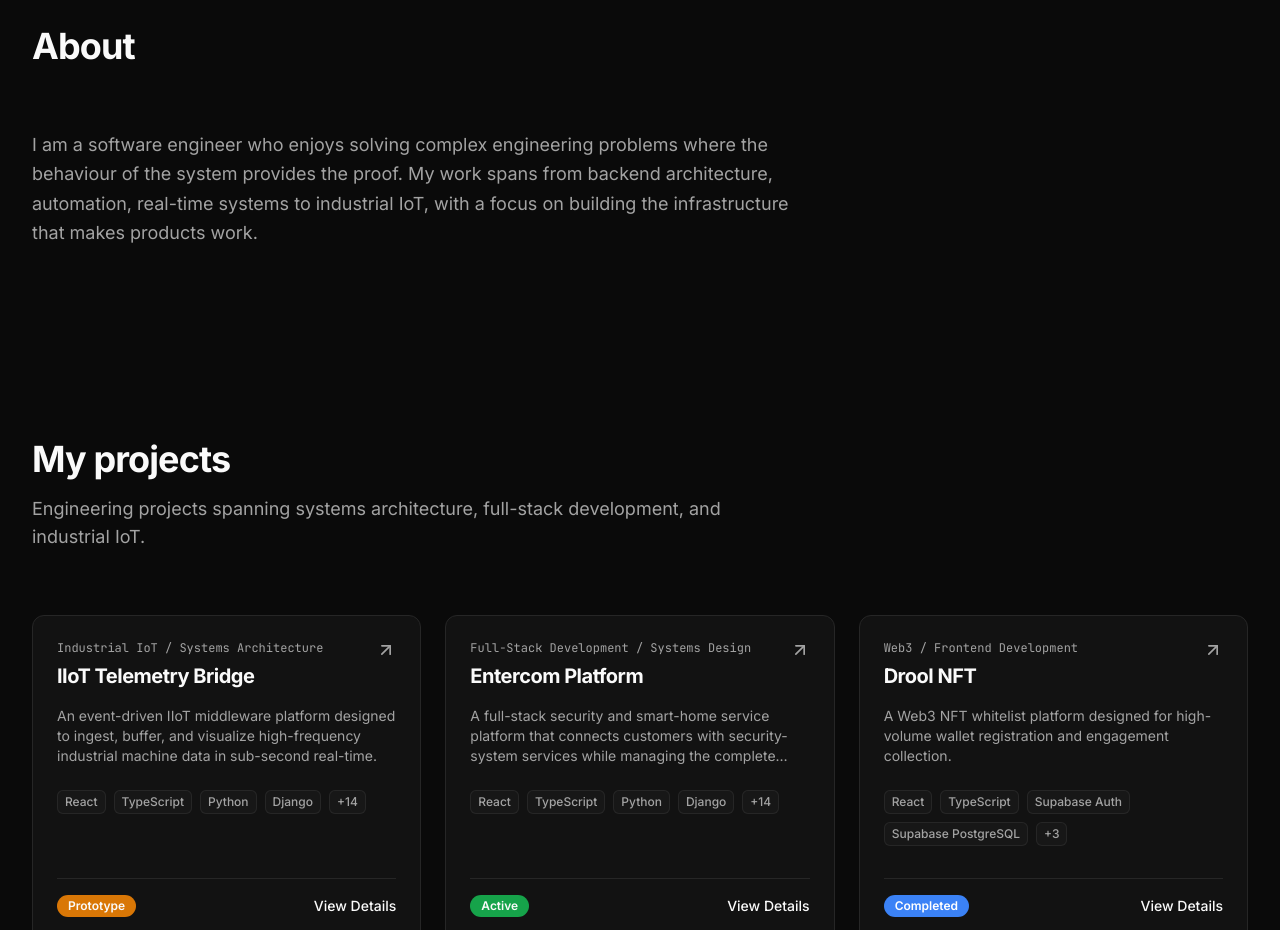
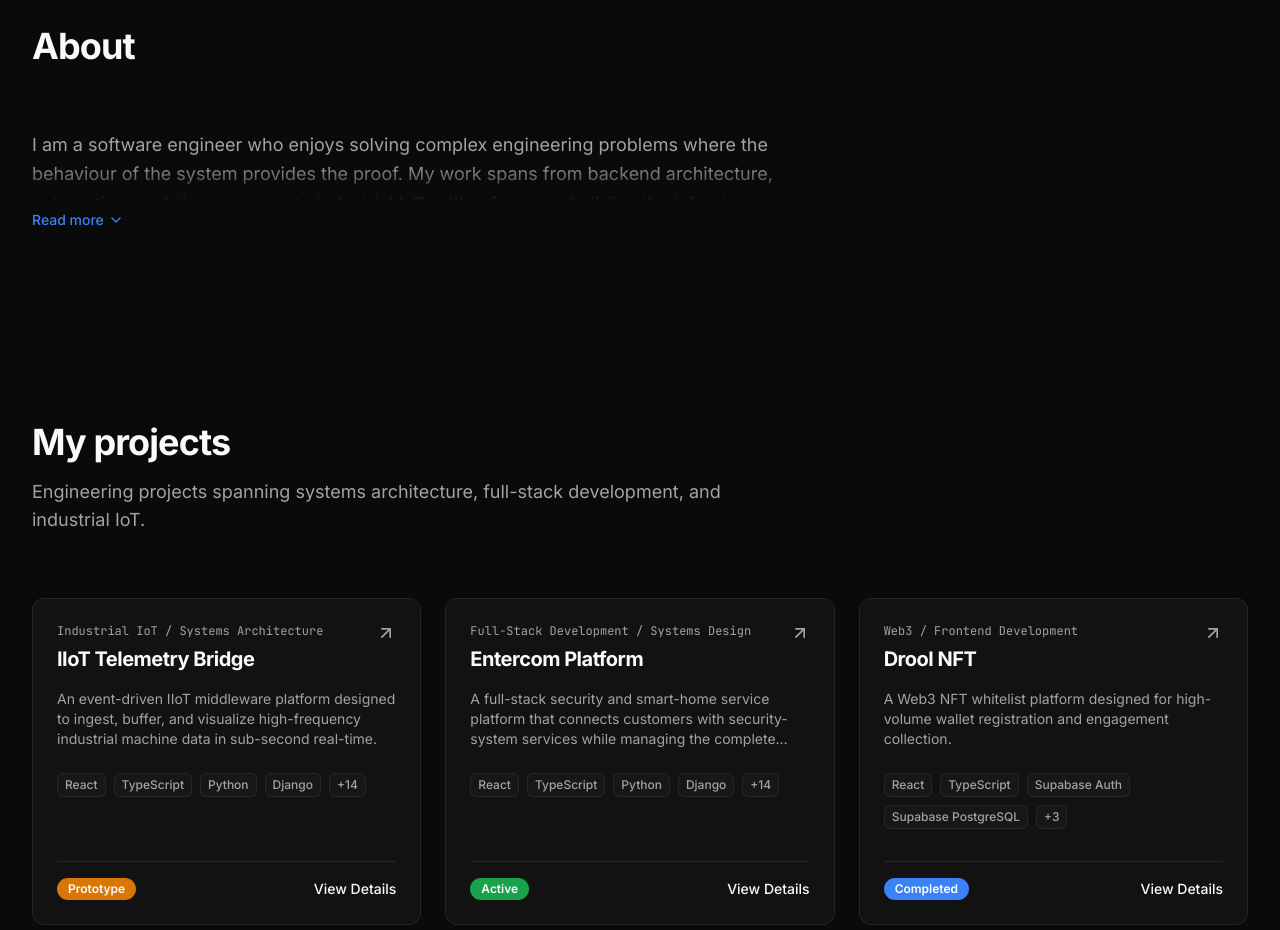
Before and after one commit to GITUPWALE08/portfolio, a React (Vite) app: page / in a window 1280 px wide. Shown: the part 1200-2130 px from the top of the page. Built offline with nearby package versions, Linux system fonts and the light colour scheme.

Commit message:
now optimized

```diff
--- a/src/components/about/About.tsx
+++ b/src/components/about/About.tsx
@@ -1,14 +1,17 @@
 import { profile } from '../../data/profile';
 import { SectionHeader } from '../common/SectionHeader';
+import { ExpandableContent } from '../common/ExpandableContent';
 
 export function About() {
   return (
     <section id="about" className="max-w-7xl mx-auto px-4 sm:px-6 lg:px-8 w-full pt-16">
       <SectionHeader title="About" />
       <div className="max-w-3xl prose prose-neutral dark:prose-invert">
-        <p className="text-lg text-muted-foreground leading-relaxed">
-          {profile.aboutPositioning}
-        </p>
+        <ExpandableContent collapsedHeight="4.5rem">
+          <p className="text-lg text-muted-foreground leading-relaxed">
+            {profile.aboutPositioning}
+          </p>
+        </ExpandableContent>
       </div>
     </section>
   );
```
